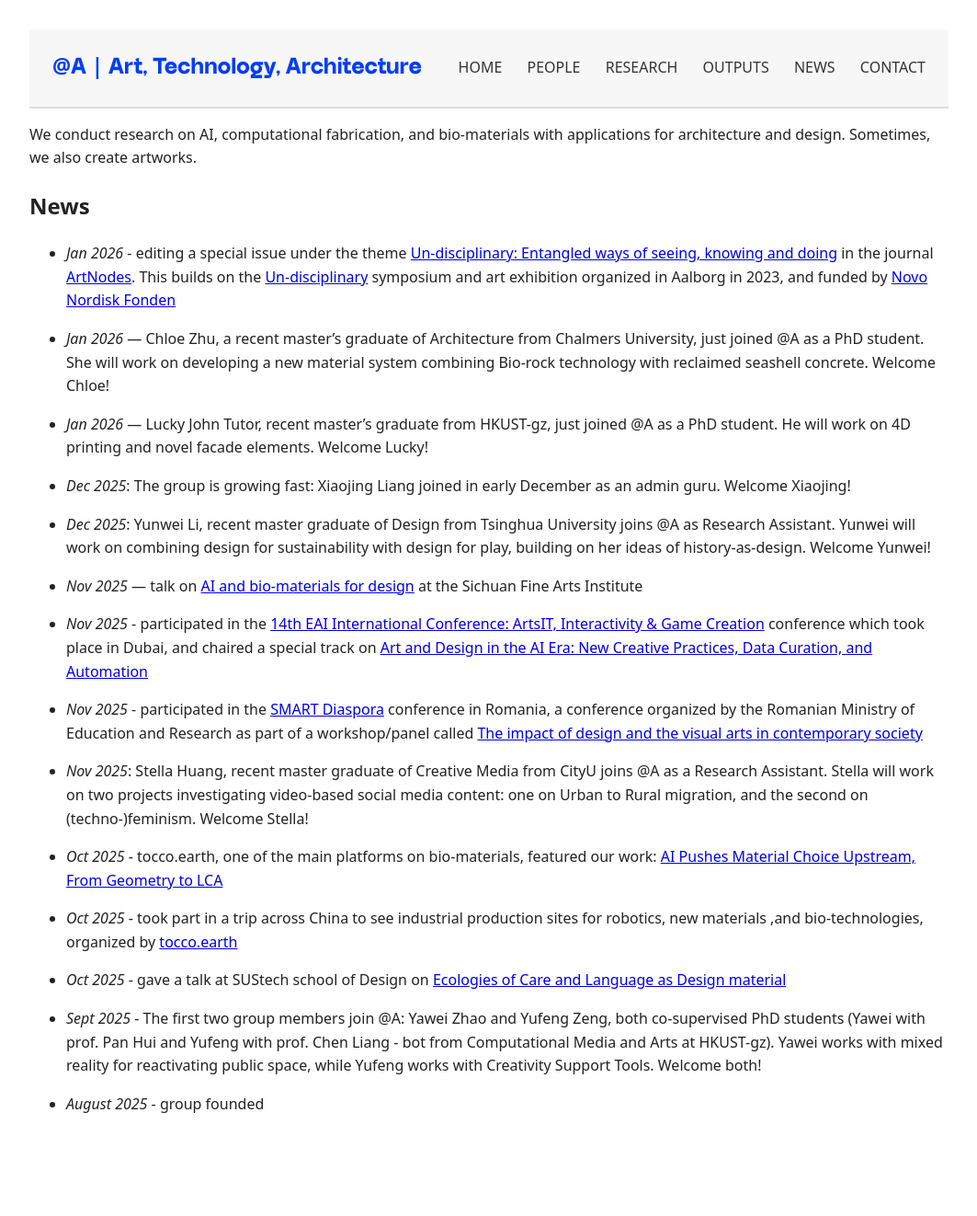
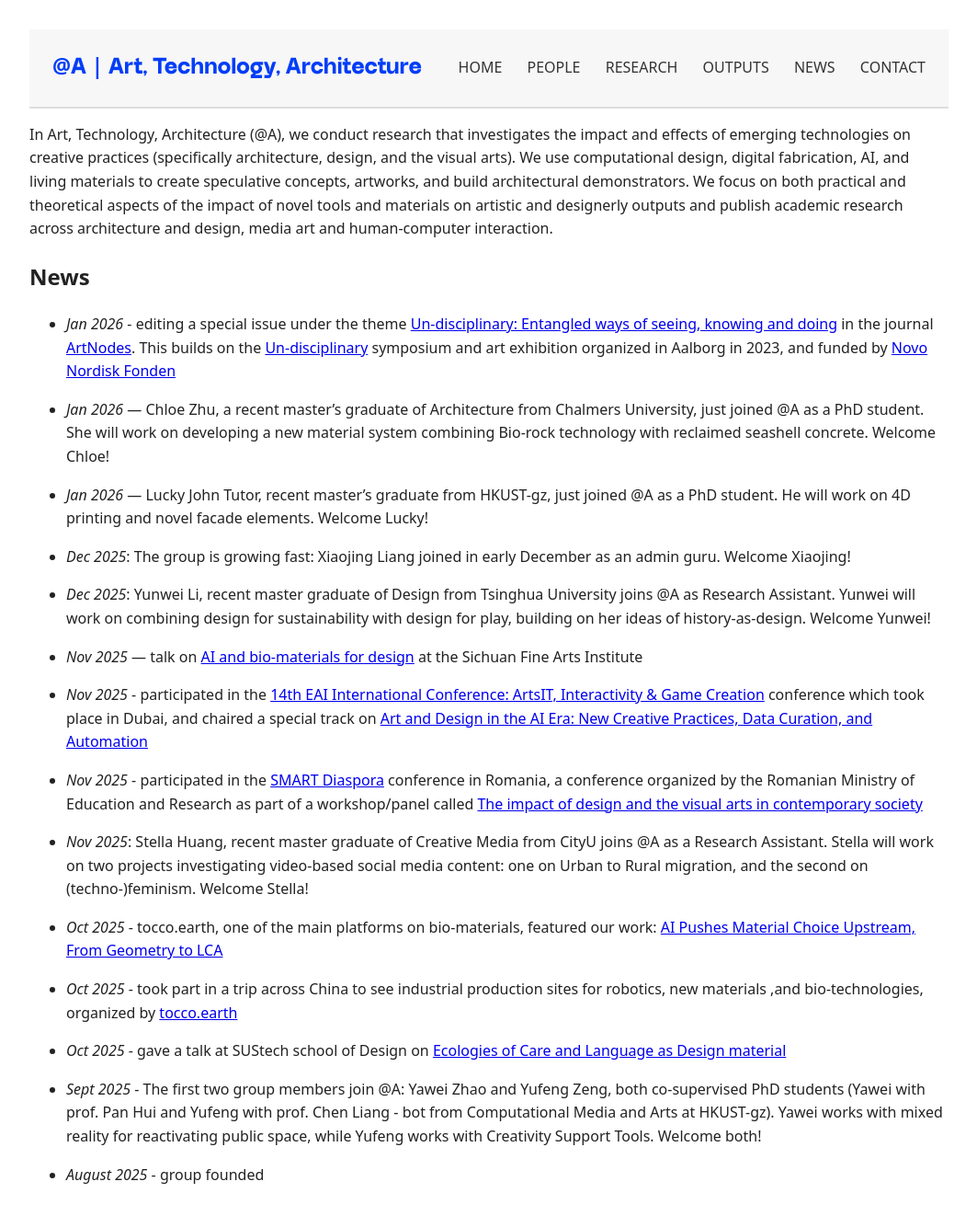
Before and after one commit to anqua/at-a, a Jekyll site: the page built from index.md, in a window 1280 px wide. Shown: the whole page at 92% size, without its empty margins (108-1171 px from the left). Built offline with Jekyll 4.4.1, drawn with Linux system fonts in a browser that asks for light colours; some web fonts are replaced; before the commit the page ends 1245 px from its top, so only the background shows below that.

Commit message:
Update index.md

```diff
--- a/index.md
+++ b/index.md
@@ -3,8 +3,8 @@ layout: default
 title: Home
 ---
 
-We conduct research on AI, computational fabrication, and bio-materials with applications for architecture and design.
-Sometimes, we also create artworks.
+In Art, Technology, Architecture (@A), we conduct research that investigates the impact and effects of emerging technologies on creative practices (specifically architecture, design, and the visual arts). We use computational design, digital fabrication, AI, and living materials to create speculative concepts, artworks, and build architectural demonstrators. We focus on both practical and theoretical aspects of the impact of novel tools and materials on artistic and designerly outputs and publish academic research across architecture and design, media art and human-computer interaction.
+
 
 ## News
 
```
